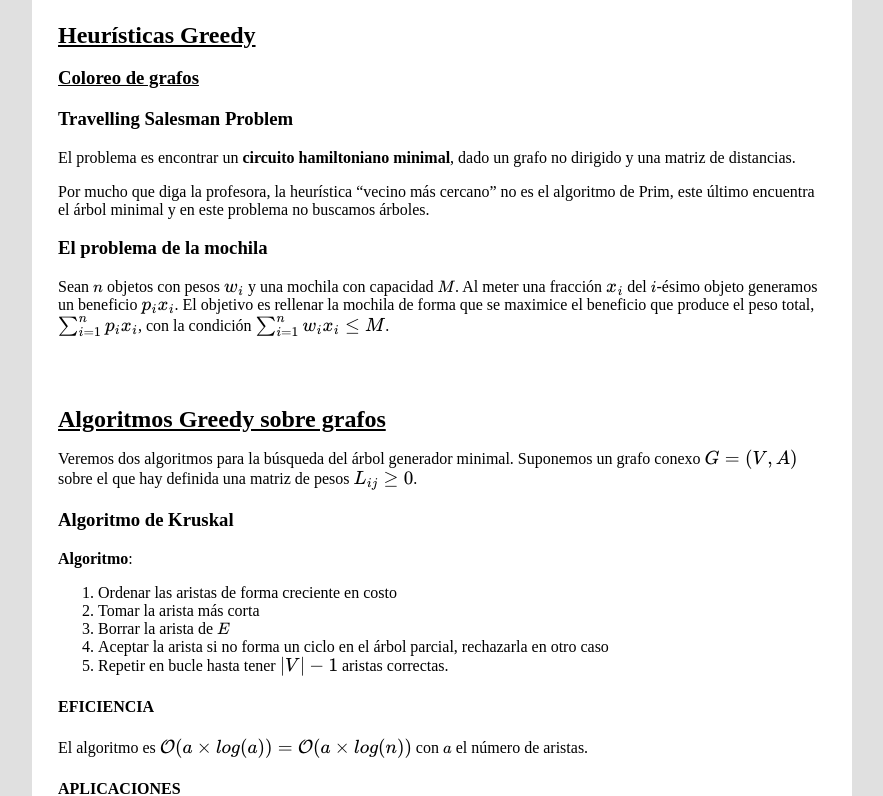
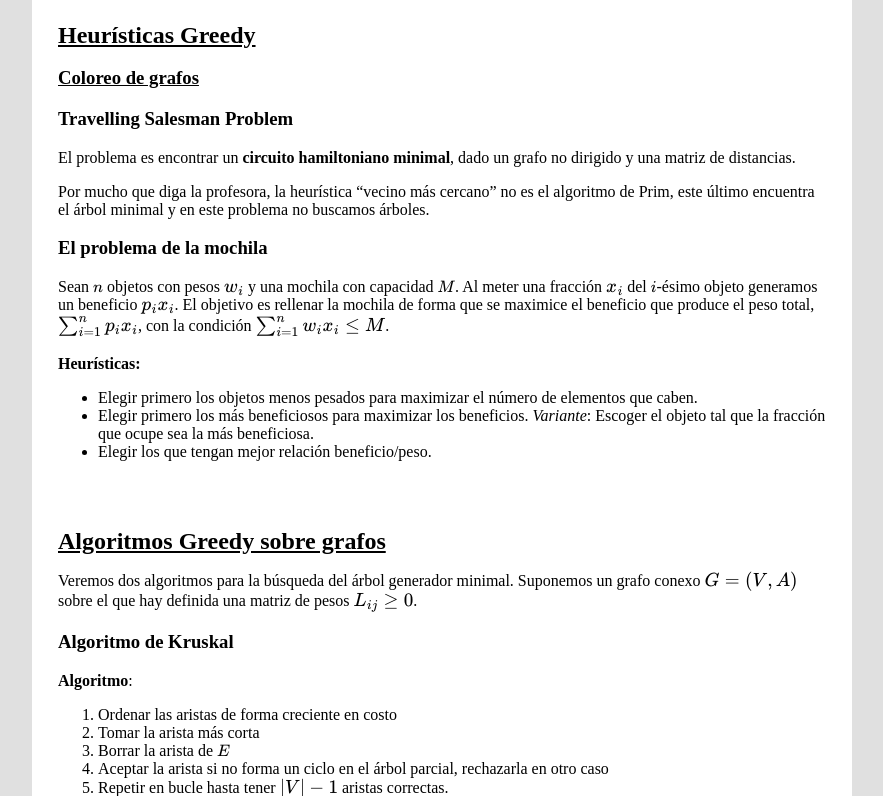
Before and after one commit to fdavidcl/algoritmia, a Jekyll site: the page built from index.html, in a window 1280 px wide and 900 px high, cut to the strip 104-900 px from the top of the window. Shown: the whole strip, without its empty margins (198-1081 px from the left). Built offline with Jekyll 4.4.1, drawn with Linux system fonts in a browser that asks for light colours; formulas are drawn with MathJax 3; the list of posts is cut into pages by our own code.

Commit message:
Mochilas

```diff
--- a/_posts/2014-4-3-heuristicas-greedy.md
+++ b/_posts/2014-4-3-heuristicas-greedy.md
@@ -12,3 +12,9 @@ Por mucho que diga la profesora, la heurística "vecino más cercano" no es el a
 
 ### El problema de la mochila
 Sean $n$ objetos con pesos `$w_i$` y una mochila con capacidad $M$. Al meter una fracción `$x_i$` del $i$-ésimo objeto generamos un beneficio `$p_ix_i$`. El objetivo es rellenar la mochila de forma que se maximice el beneficio que produce el peso total, `$\sum_{i=1}^n p_ix_i$`, con la condición `$\sum_{i=1}^n w_ix_i\le M$`.
+
+**Heurísticas:**
+
+ * Elegir primero los objetos menos pesados para maximizar el número de elementos que caben.
+ * Elegir primero los más beneficiosos para maximizar los beneficios. *Variante*: Escoger el objeto tal que la fracción que ocupe sea la más beneficiosa.
+ * Elegir los que tengan mejor relación beneficio/peso.
```
